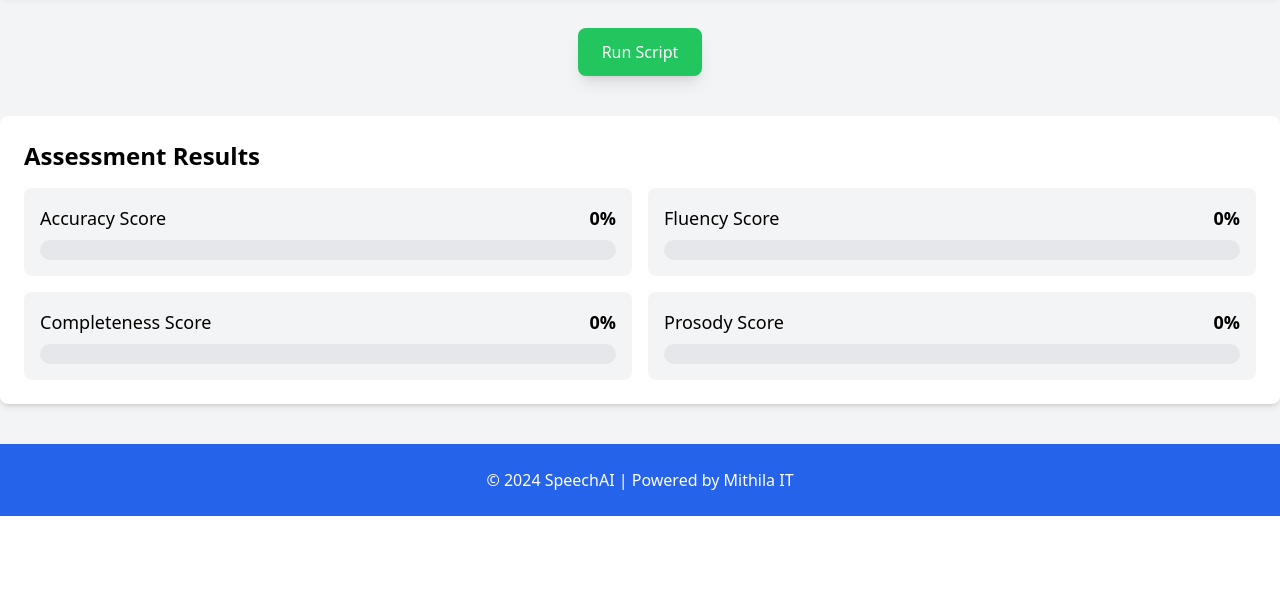
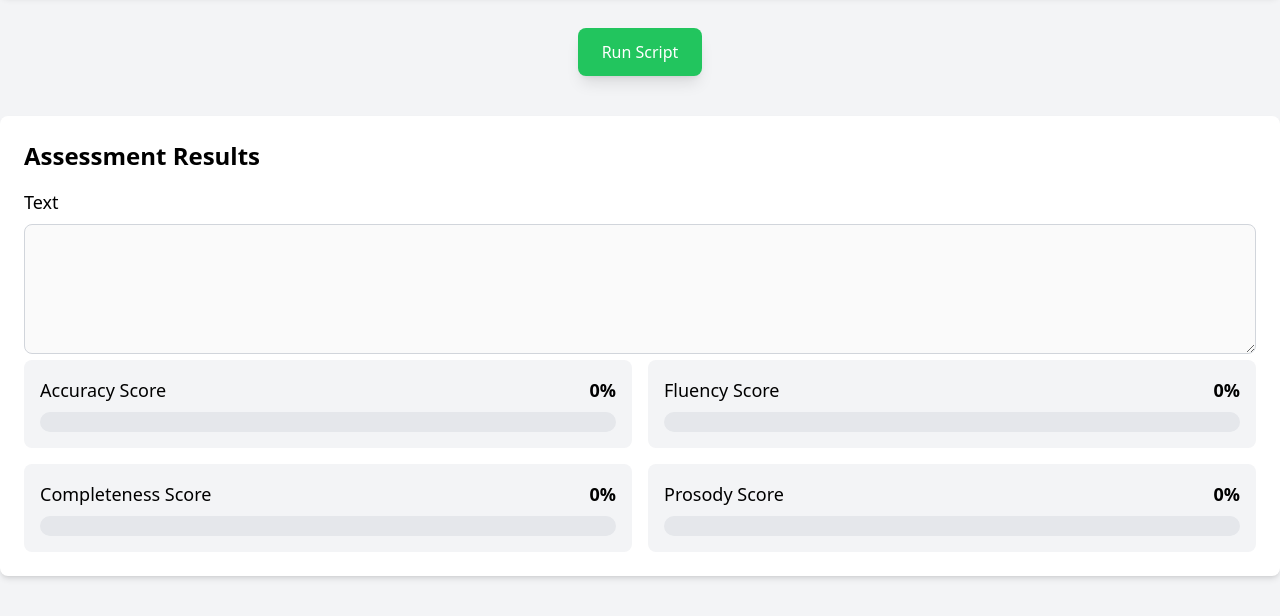
Before and after one commit to MukeshSuman/mithilait-python-api, a FastAPI app: page / in a window 1280 px wide. Shown: the part 428-1044 px from the top of the page. Before the commit the page ends 944 px from the top, so only its background shows below. Run offline with FastAPI, Linux system fonts and the light colour scheme; parts of the project's set-up code (start-up, migrations or seed data) failed here and were passed over; some libraries are stand-ins or nearby versions.

Commit message:
Added email_validator in req file

```diff
--- a/app/templates/index.html
+++ b/app/templates/index.html
@@ -71,6 +71,12 @@
         <!-- Assessment Results Section -->
         <section class="bg-white mt-10 p-6 rounded-lg shadow-md">
             <h2 class="text-2xl font-semibold mb-4">Assessment Results</h2>
+
+            <div class="lg:w-100">
+                <label for="recognizedText" class="block text-lg font-medium mb-2">Text</label>
+                <textarea id="recognizedText" class="w-full p-4 border border-gray-300 rounded-lg" rows="4"
+                    placeholder="" disabled></textarea>
+            </div>
 
             <!-- Responsive Columns for Scores -->
             <div class="grid grid-cols-1 lg:grid-cols-2 gap-4">
@@ -179,6 +185,8 @@
             const uploadProgress = document.getElementById('upload-progress');
             const uploadStatus = document.getElementById('upload-status');
 
+            const recognizedText = document.getElementById('recognizedText');
+
 
             // Show progress container
             // progressContainer.style.display = 'block';
@@ -211,6 +219,7 @@
                     console.log(response);
                     const data = response.data;
                     console.log(data);
+                    recognizedText.textContent = data.recognizedText || "";
                     updateScore({
                         ...data
                     });
--- a/requirements.txt
+++ b/requirements.txt
@@ -10,3 +10,4 @@
 mysql-connector-python
 azure-cognitiveservices-speech
 python-dotenv
+email_validator
```
